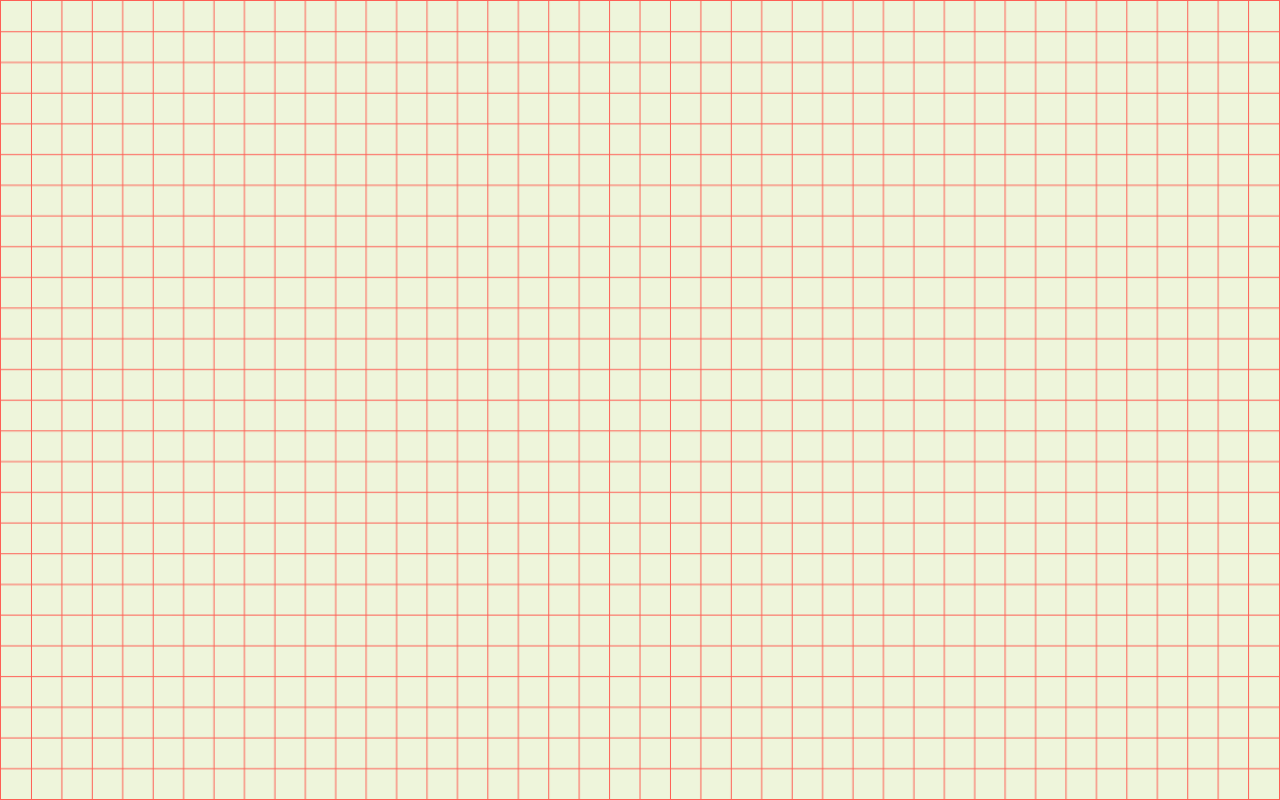
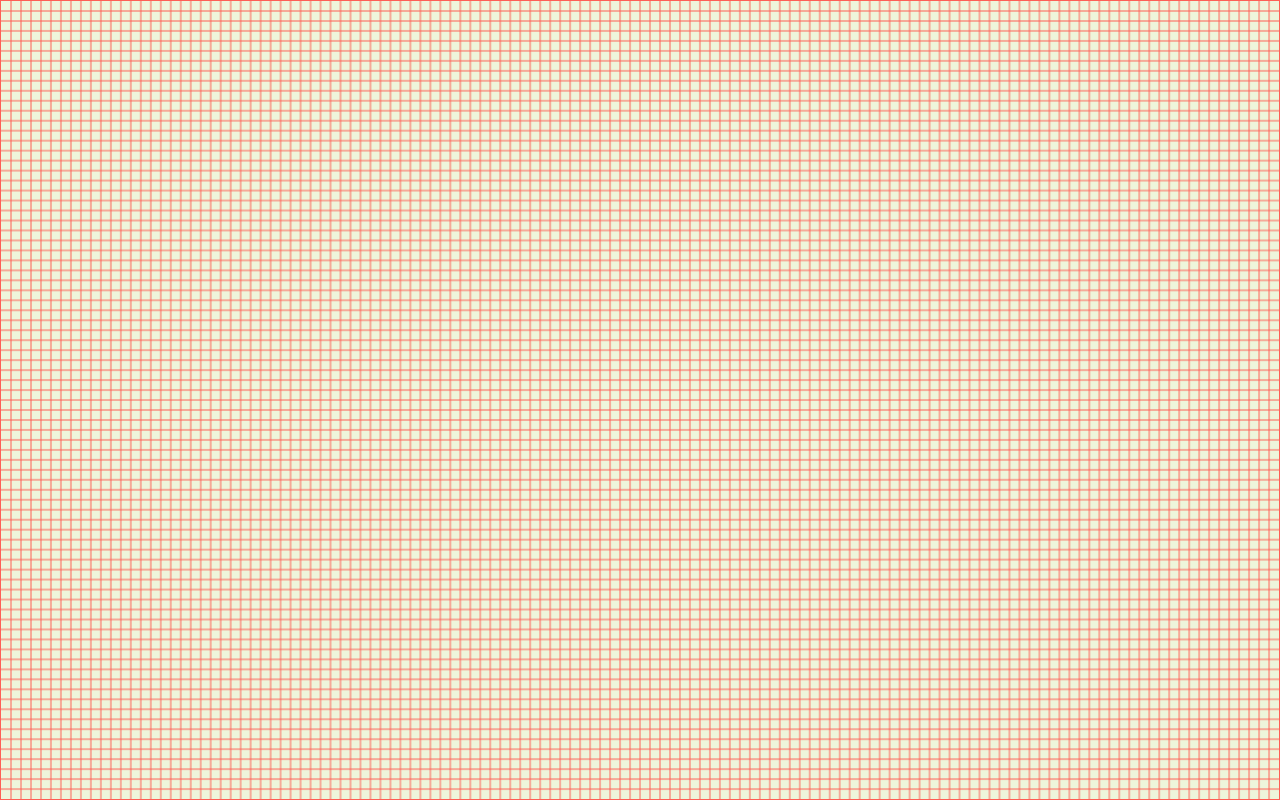
Before and after one commit to rTanure/GameOfLife, a plain HTML site: page index.html in a window 1280 px wide. Drawn offline with Linux system fonts and the light colour scheme.

Commit message:
change size

```diff
--- a/script.js
+++ b/script.js
@@ -1,10 +1,10 @@
 const canvas = document.getElementsByTagName('canvas')[0]
 const ctx = canvas.getContext('2d')
 
-const minimumPixelSize = 30
-const fps = 5
+const minimumPixelSize = 10
+const fps = 15
 
-// Game Colors
+// Game Color
 const color = {
     'true': '#fe5f55',
     'false': '#eef5db',
--- a/style.css
+++ b/style.css
@@ -6,7 +6,6 @@
 
 body {
     overflow: hidden;
-    overflow-y: unset;
     text-align: center;
     display: flex;
     justify-content: center;
@@ -21,4 +20,6 @@
     height: 100%;
     width: 100%;
     position: fixed;
+    top: 0;
+    left: 0;
 }
```
